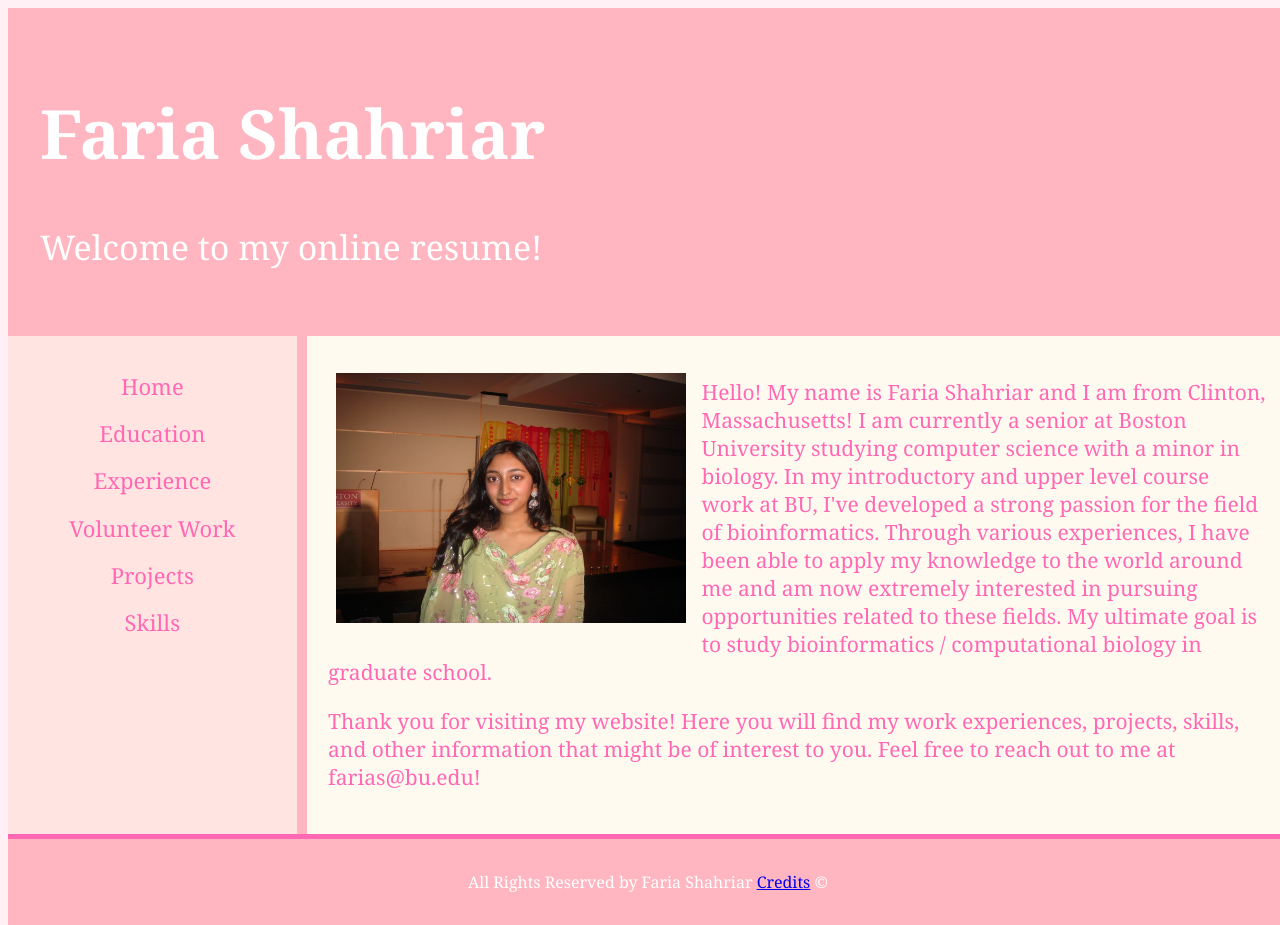
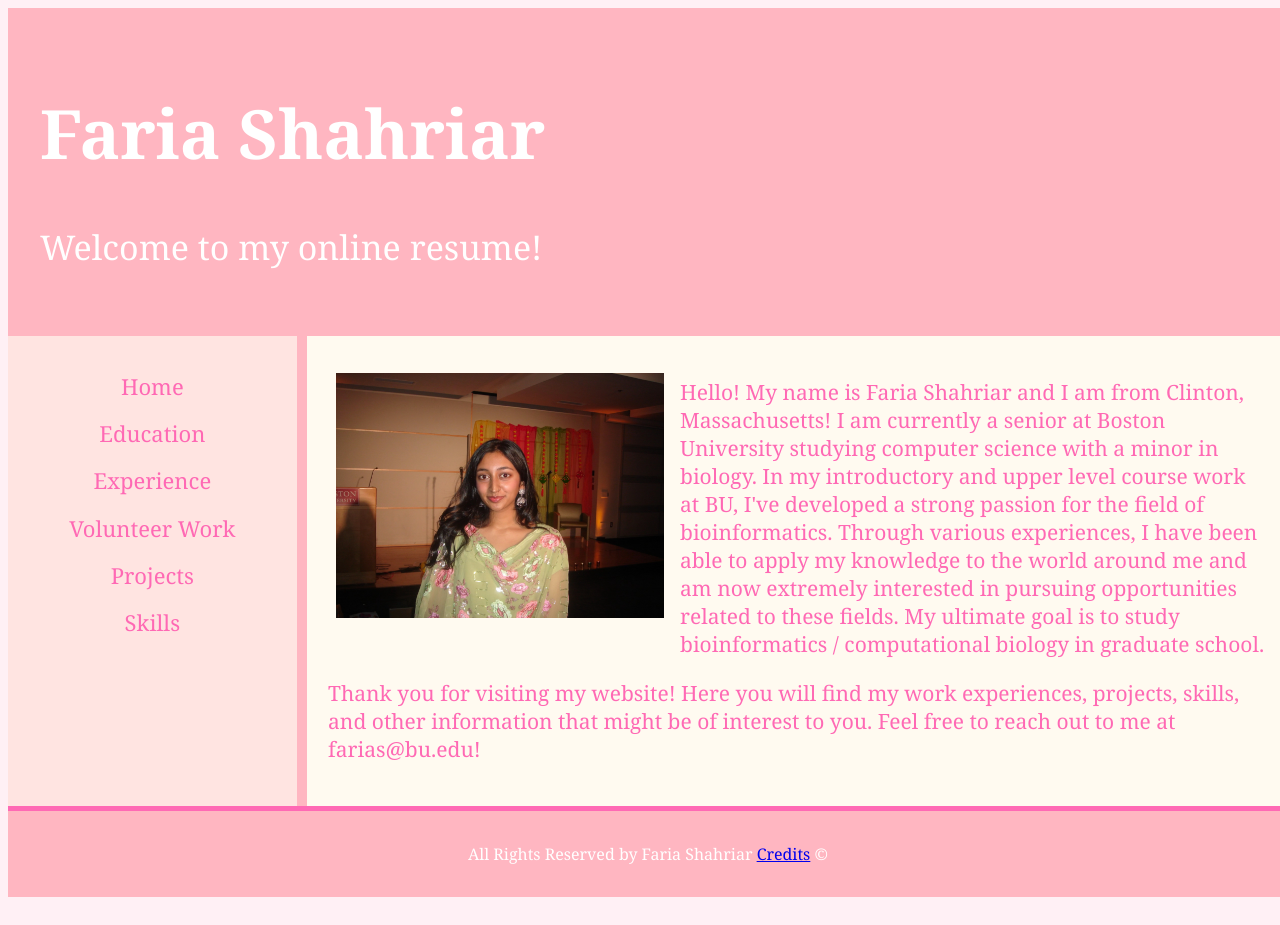
Before and after one commit to fariash/mp-1, a plain HTML site: page index.html in a window 1280 px wide. After the commit the page ends 897 px from the top, so only its background shows below. Drawn offline with Linux system fonts and the light colour scheme.

Commit message:
fixed width / heights in css

```diff
--- a/style.css
+++ b/style.css
@@ -80,14 +80,13 @@ main {
 
 /* Profile picture styling: Adjusts size and positioning of profile pictures */
 .profile-pic {
-    width: 150px;
-    margin-bottom: 20px;
+    width: 35%;
+    margin-bottom: 1.5%;
     float: left; /* Floats the image to the left */
     margin-left: 0.83%;
     margin-right: 1.67%;
     margin-top: 1.67%;
-    width: 350px; /* Customizable image width */
-    height: 250px; /* Customizable image height */
+    height: 20.83; /* Customizable image height */
 }
 
 /* Paragraph text in the main content: Styles paragraph text with dynamic font size and pink color */
@@ -167,7 +166,7 @@ input[type="text"] {
     border-radius: 12px; /* Rounded corners */
     background-color: #fffaf0; /* Cream background */
     margin: 0.83%;
-    width: 200px;
+    width: 16.67%;
 }
 
 /* Button styling for the calculator: Adds padding, background color, and hover effects */
```
